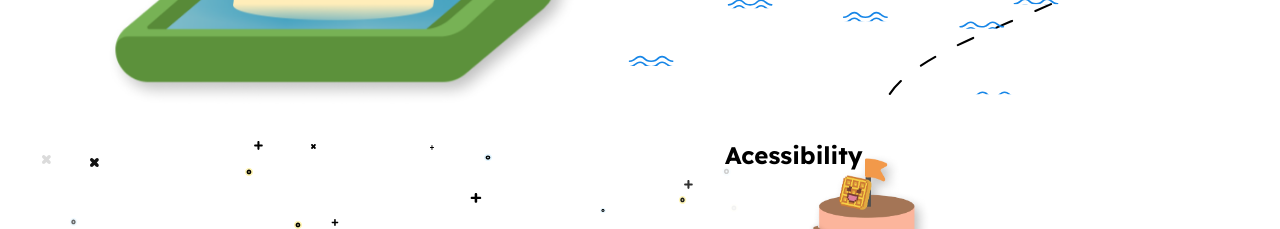
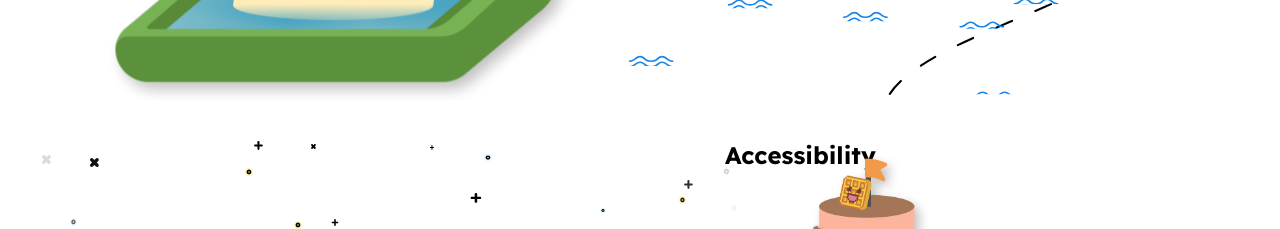
Before and after one commit to WaffleHacks/website-2023, a Next.js app: page / in a window 1280 px wide. Shown: the part 2340-2569 px from the top of the page. Built offline with nearby package versions, Linux system fonts and the light colour scheme.

Commit message:
fixed accessibility spelling

```diff
--- a/components/TracksFrame.tsx
+++ b/components/TracksFrame.tsx
@@ -717,7 +717,7 @@ const TracksFrame = () => {
           </div>
 
           {/* accessability image */}
-          <TrackImg name="Acessibility" src="/images/tracks/accessibility island.png" alt="" isIsland={true}>
+          <TrackImg name="Accessibility" src="/images/tracks/accessibility island.png" alt="" isIsland={true}>
             <ShortDesc
               desc="By creating innovative solutions for real-world challenges faced by people with disabilities, from developing apps for blind people to creating tools for the hard of hearing, we'll be able to change people's lives. Let's roll up our sleeves and make a difference in the world of digital accessibility!"
               question="something"
```
